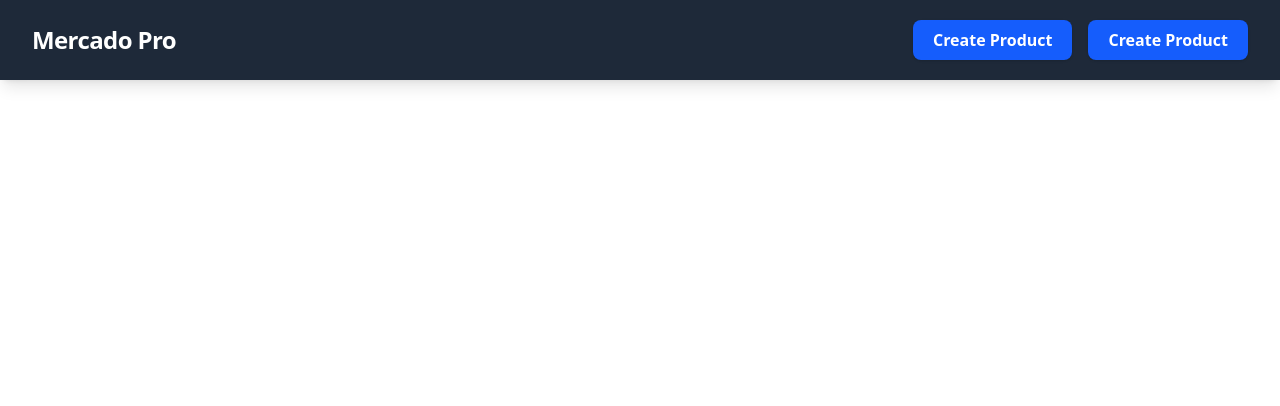
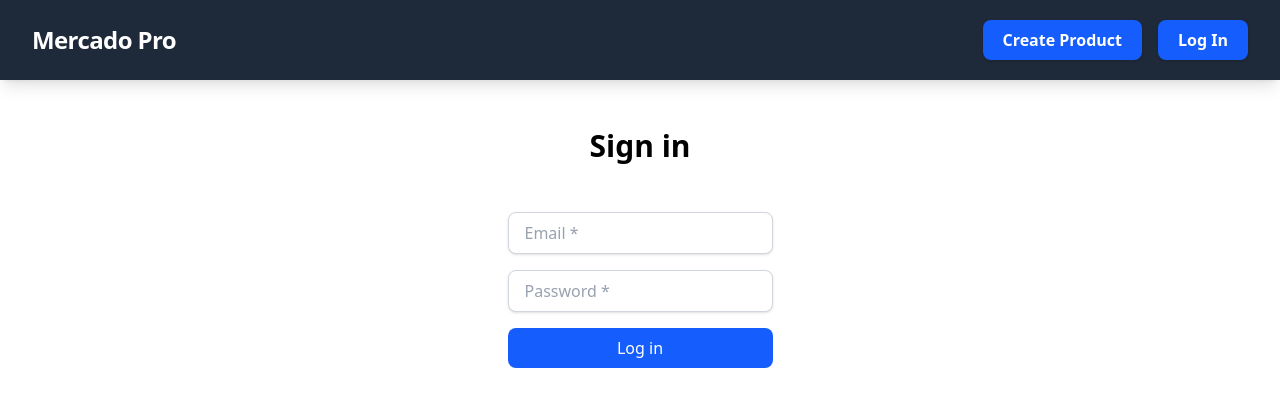
Before and after one commit to aaropaltemaa/Mercado-Pro, a React (Vite) app in the folder client/: page /login in a window 1280 px wide. Shown: the top 406 px of the page. Built offline with nearby package versions, Linux system fonts and the light colour scheme.

Commit message:
initial logic for loginform created + installed zustand for state management

```diff
--- a/client/package.json
+++ b/client/package.json
@@ -19,7 +19,8 @@
     "react-hot-toast": "^2.5.2",
     "react-router-dom": "^7.7.1",
     "tailwindcss": "^4.1.11",
-    "zod": "^4.0.10"
+    "zod": "^4.0.10",
+    "zustand": "^5.0.6"
   },
   "devDependencies": {
     "@eslint/js": "^9.30.1",
--- a/client/src/App.tsx
+++ b/client/src/App.tsx
@@ -1,6 +1,7 @@
 import { Routes, Route } from "react-router-dom";
 import ProductList from "./pages/ProductList";
 import CreateProductForm from "./pages/CreateProductForm";
+import LoginForm from "./components/LoginForm";
 import NavBar from "./components/NavBar";
 import { Toaster } from "react-hot-toast";
 
@@ -12,6 +13,7 @@ const App = () => {
       <Routes>
         <Route path="/" element={<ProductList />} />
         <Route path="/create-product" element={<CreateProductForm />} />
+        <Route path="/login" element={<LoginForm />} />
       </Routes>
     </div>
   );
--- /dev/null
+++ b/client/src/components/LoginForm.tsx
@@ -0,0 +1,72 @@
+import { z } from "zod";
+import { useForm } from "react-hook-form";
+import { zodResolver } from "@hookform/resolvers/zod";
+import loginService from "../services/auth";
+import { useNavigate } from "react-router-dom";
+
+const userFormSchema = z.object({
+  email: z.email(),
+  password: z.string().min(8),
+});
+
+type UserForm = z.infer<typeof userFormSchema>;
+
+const inputClass =
+  "w-full rounded-lg border border-gray-300 bg-white px-4 py-2 text-gray-800 shadow-sm transition focus:border-blue-500 focus:outline-none focus:ring-2 focus:ring-blue-500 placeholder-gray-400";
+
+const LoginForm = () => {
+  const navigate = useNavigate();
+  const {
+    register,
+    handleSubmit,
+    formState: { errors, isSubmitting },
+  } = useForm<UserForm>({
+    resolver: zodResolver(userFormSchema),
+  });
+
+  const onSubmit = async (data: UserForm) => {
+    try {
+      const { token, user } = await loginService.login(data);
+      localStorage.setItem("token", token);
+      localStorage.setItem("user", JSON.stringify(user));
+      navigate("/");
+    } catch (error) {
+      console.error("Error logging in", error);
+    }
+  };
+
+  return (
+    <>
+      <h1 className="text-3xl font-semibold">Sign in</h1>
+      <form className="flex flex-col gap-4" onSubmit={handleSubmit(onSubmit)}>
+        <input
+          {...register("email")}
+          type="text"
+          placeholder="Email *"
+          className={inputClass}
+        />
+        {errors.email && (
+          <div className="text-red-500 text-sm">{errors.email.message}</div>
+        )}
+
+        <input
+          {...register("password")}
+          type="password"
+          placeholder="Password *"
+          className={inputClass}
+        />
+        {errors.password && (
+          <div className="text-red-500 text-sm">{errors.password.message}</div>
+        )}
+        <button
+          type="submit"
+          className="bg-blue-600 text-white rounded-lg px-4 py-2 hover:bg-blue-700 transition disabled:opacity-50"
+        >
+          Log in
+        </button>
+      </form>
+    </>
+  );
+};
+
+export default LoginForm;
--- a/client/src/components/NavBar.tsx
+++ b/client/src/components/NavBar.tsx
@@ -18,10 +18,10 @@ const NavBar: React.FC = () => {
             Create Product
           </Link>
           <Link
-            to="/create-product"
+            to="/login"
             className="bg-blue-600 hover:bg-blue-700 text-white font-semibold py-2 px-5 rounded-lg shadow transition"
           >
-            Create Product
+            Log In
           </Link>
         </div>
       </div>
--- /dev/null
+++ b/client/src/services/auth.ts
@@ -0,0 +1,9 @@
+import axios from "axios";
+
+const baseLoginUrl = "http://localhost:3000/auth/login"
+
+const login = async (credentials: { email: string, password: string }) => {
+  const response = await axios.post(baseLoginUrl, credentials);
+  return response.data;
+};
+export default { login }
```
Also changed, not shown: client/src/store/auth.ts (added), 1 other file (tests, documents, lock files or other folders).
